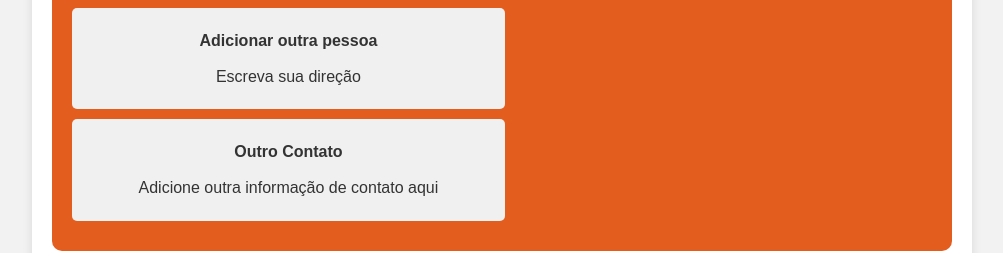
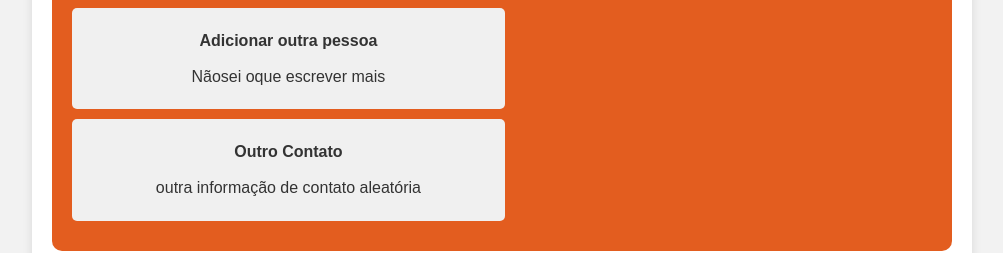
Before and after one commit to micnron/kjhuyg, a plain HTML site: page index.html in a window 1280 px wide. Shown: the part 1223-1476 px from the top of the page, without its empty margins (138-1141 px from the left). Drawn offline with Linux system fonts and the light colour scheme.

Commit message:
Update index.html

```diff
--- a/index.html
+++ b/index.html
@@ -164,11 +164,11 @@
                 </div>
                 <div>
                     <p><strong>Adicionar outra pessoa</strong></p>
-                    <p>Escreva sua direção</p>
+                    <p>Nãosei oque escrever mais</p>
                 </div>
                 <div>
                     <p><strong>Outro Contato</strong></p>
-                    <p>Adicione outra informação de contato aqui</p>
+                    <p>outra informação de contato aleatória</p>
                 </div>
             </div>
         </div>
```
